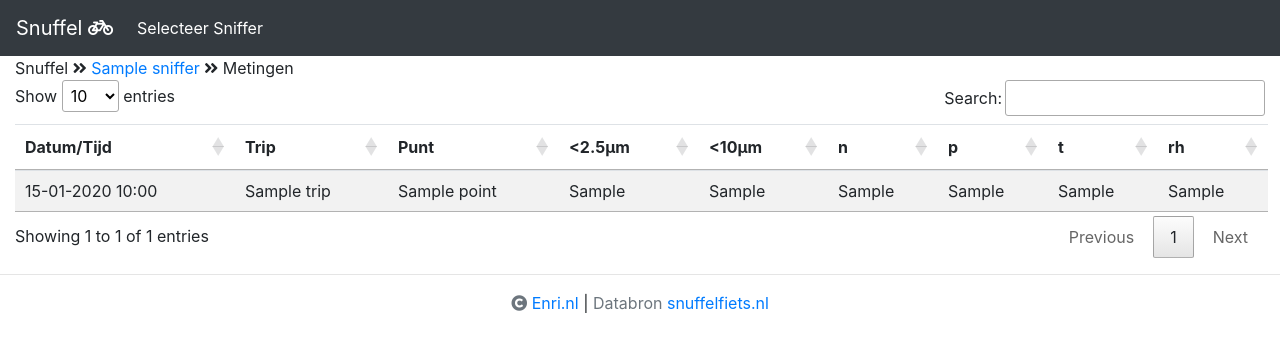
After one commit to aiolos/snuffel, a Symfony app: template templates/index/measurements.html.twig in a window 1280 px wide. The commit adds this page. Shown: the top 352 px of the page. Run offline with Twig, Linux system fonts and the light colour scheme; the template is opened without the code that fills it: most values are stand-ins (such as "Sample title", 1, 10 or a date in 2020); some libraries are stand-ins or nearby versions.

Commit message:
Add list of measurements

```diff
--- a/templates/base.html.twig
+++ b/templates/base.html.twig
@@ -12,6 +12,7 @@
         <link rel="stylesheet" href="https://stackpath.bootstrapcdn.com/bootstrap/4.3.1/css/bootstrap.min.css"
               integrity="sha384-ggOyR0iXCbMQv3Xipma34MD+dH/1fQ784/j6cY/iJTQUOhcWr7x9JvoRxT2MZw1T"
               crossorigin="anonymous">
+        <link rel="stylesheet" type="text/css" href="https://cdn.datatables.net/1.10.16/css/jquery.dataTables.css">
         <link rel="stylesheet" href="/assets/style.css">
         {% block stylesheets %}{% endblock %}
     </head>
@@ -39,12 +40,12 @@
                 integrity="sha512-gZwIG9x3wUXg2hdXF6+rVkLF/0Vi9U8D2Ntg4Ga5I5BZpVkVxlJWbSQtXPSiUTtC0TjtGOmxa1AJPuV0CPthew=="
                 crossorigin=""></script>
         <script src="/assets/MultiOptionsPolyline.min.js"></script>
-        <script src="https://code.jquery.com/jquery-3.3.1.slim.min.js"
-                integrity="sha384-q8i/X+965DzO0rT7abK41JStQIAqVgRVzpbzo5smXKp4YfRvH+8abtTE1Pi6jizo" crossorigin="anonymous"></script>
+        <script src="https://code.jquery.com/jquery-3.3.1.min.js" crossorigin="anonymous"></script>
         <script src="https://cdnjs.cloudflare.com/ajax/libs/popper.js/1.14.7/umd/popper.min.js"
                 integrity="sha384-UO2eT0CpHqdSJQ6hJty5KVphtPhzWj9WO1clHTMGa3JDZwrnQq4sF86dIHNDz0W1" crossorigin="anonymous"></script>
         <script src="https://stackpath.bootstrapcdn.com/bootstrap/4.3.1/js/bootstrap.min.js"
                 integrity="sha384-JjSmVgyd0p3pXB1rRibZUAYoIIy6OrQ6VrjIEaFf/nJGzIxFDsf4x0xIM+B07jRM" crossorigin="anonymous"></script>
+        <script type="text/javascript" charset="utf8" src="https://cdn.datatables.net/1.10.16/js/jquery.dataTables.js"></script>
         {% block javascripts %}{% endblock %}
     </body>
 </html>
--- /dev/null
+++ b/templates/index/measurements.html.twig
@@ -0,0 +1,64 @@
+{% extends 'base.html.twig' %}
+
+{% block body %}
+    Snuffel <i class="fas fa-angle-double-right"></i> <a href="/sniffer/{{ sniffer }}">{{ sniffer }}</a> <i class="fas fa-angle-double-right"></i> Metingen
+
+    <div class="row">
+        <div class="table-responsive col-12">
+            <table class="table table-striped table-sm" id="measurementsTable">
+                <thead>
+                <tr>
+                    <th>Datum/Tijd</th>
+                    <th>Datum</th>
+                    <th>Trip</th>
+                    <th>Punt</th>
+                    <th><2.5&mu;m</th>
+                    <th><10&mu;m</th>
+                    <th>n</th>
+                    <th>p</th>
+                    <th>t</th>
+                    <th>rh</th>
+                </tr>
+                </thead>
+                <tbody>
+                {% for measurement in measurements %}
+                    <tr>
+                        <td>{{ measurement.time|date("d-m-Y H:i") }}</td>
+                        <td>{{ measurement.time }}</td>
+                        <td>{{ measurement.trip }}</td>
+                        <td>{{ measurement.point }}</td>
+                        <td>{{ measurement.pm25 }}</td>
+                        <td>{{ measurement.pm10 }}</td>
+                        <td>{{ measurement.n }}</td>
+                        <td>{{ measurement.p }}</td>
+                        <td>{{ measurement.t }}</td>
+                        <td>{{ measurement.rh }}</td>
+                    </tr>
+                {% endfor %}
+                </tbody>
+            </table>
+        </div>
+    </div>
+{% endblock %}
+
+{% block javascripts %}
+    <script>
+        $(document).ready( function () {
+            $('#measurementsTable').DataTable({
+                order: [[ 1, 'desc' ]],
+                columns: [
+                    { data: "time", orderData: 1 },
+                    { data: "timeRaw", visible: false },
+                    { data: "trip" },
+                    { data: "point" },
+                    { data: "pm25" },
+                    { data: "pm10" },
+                    { data: "n" },
+                    { data: "p" },
+                    { data: "t" },
+                    { data: "rh" }
+                ]
+            });
+        } );
+    </script>
+{% endblock %}
--- a/templates/index/show.html.twig
+++ b/templates/index/show.html.twig
@@ -13,9 +13,9 @@
                 <a href="/sniffer/{{ sniffer }}/show/{{ day.snifDay }}/{{ day.snifDay }}">{{ day.snifDay }}</a>
                 <a href="/sniffer/{{ sniffer }}/show/{{ day.snifDay }}/{{ day.snifDay }}/pm25" class="btn btn-sm btn-outline-secondary"><2.5&mu;m</a>
                 <a href="/sniffer/{{ sniffer }}/show/{{ day.snifDay }}/{{ day.snifDay }}/pm10" class="btn btn-sm btn-outline-secondary"><10&mu;m</a>
-                <a href="/sniffer/{{ sniffer }}/snif/{{ day.snifDay }}" class="btn btn-sm btn-outline-secondary"><i class="fas fa-redo"></i> Snif</a>
+                <a href="/sniffer/{{ sniffer }}/measurements/{{ day.snifDay }}" class="btn btn-sm btn-outline-secondary"><i class="fas fa-list"></i></a>
+                <a href="/sniffer/{{ sniffer }}/snif/{{ day.snifDay }}" class="btn btn-sm btn-outline-secondary"><i class="fas fa-redo"></i></a>
                 <br>
             {% endfor %}
-        </p>
     </div>
 {% endblock %}
```
Also changed, not shown: src/Controller/IndexController.php (+19 -1 lines).
